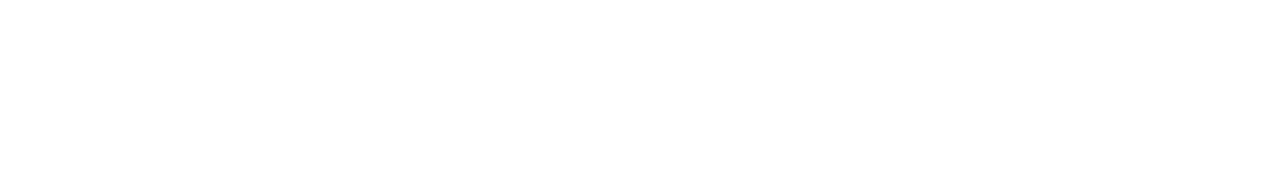
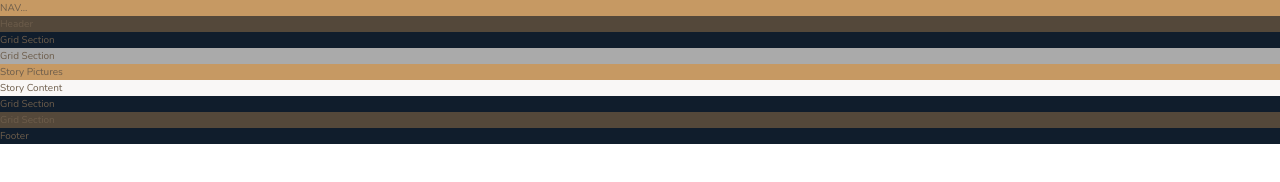
Before and after one commit to valvrauu/nexter, a website: page index.html in a window 1280 px wide. Drawn offline with nearby package versions, Linux system fonts and the light colour scheme.

Commit message:
:sparkles: feat: create the initial content structure

```diff
--- a/index.html
+++ b/index.html
@@ -12,6 +12,33 @@
         <title>nexter &mdash; your home, your freedom</title>
     </head>
     <body>
+        <nav class="nav nav--primary">
+            NAV...
+        </nav>
 
+        <header class="header">
+            Header
+        </header>
+
+        <section class="block-realtors">Grid Section</section>
+
+        <section class="block-features">Grid Section</section>
+
+        <section class="block-story">
+            <div class="block-story__pictures">
+                Story Pictures
+            </div>
+            <div class="block-story__content">
+                Story Content
+            </div>
+        </section>
+
+        <section class="block-homes">Grid Section</section>
+
+        <section class="block-gallery">Grid Section</section>
+
+        <footer class="footer">
+            Footer
+        </footer>
     </body>
 </html>
--- /dev/null
+++ b/sass/layout/_block-features.scss
@@ -0,0 +1,3 @@
+.block-features {
+    background: var(--clr-grey-200);
+}
--- /dev/null
+++ b/sass/layout/_block-gallery.scss
@@ -0,0 +1,3 @@
+.block-gallery {
+    background: var(--clr-grey-900);
+}
--- /dev/null
+++ b/sass/layout/_block-homes.scss
@@ -0,0 +1,3 @@
+.block-homes {
+    background: var(--clr-secondary);
+}
--- /dev/null
+++ b/sass/layout/_block-realtors.scss
@@ -0,0 +1,3 @@
+.block-realtors {
+    background: var(--clr-secondary);
+}
--- /dev/null
+++ b/sass/layout/_block-story.scss
@@ -0,0 +1,9 @@
+.block-story {
+    &__pictures {
+        background: var(--clr-primary);
+    }
+
+    &__content {
+        background: var(--clr-grey-100);
+    }
+}
--- /dev/null
+++ b/sass/layout/_footer.scss
@@ -0,0 +1,3 @@
+.footer {
+    background: var(--clr-secondary);
+}
--- /dev/null
+++ b/sass/layout/_header.scss
@@ -0,0 +1,3 @@
+.header {
+    background: var(--clr-grey-900);
+}
--- /dev/null
+++ b/sass/layout/_nav.scss
@@ -0,0 +1,5 @@
+.nav {
+    &--primary {
+        background: var(--clr-primary);
+    }
+}
--- a/sass/main.scss
+++ b/sass/main.scss
@@ -2,3 +2,12 @@
 
 @import "base/reset";
 @import "base/typography";
+
+@import "layout/block-features";
+@import "layout/block-gallery";
+@import "layout/block-homes";
+@import "layout/block-realtors";
+@import "layout/block-story";
+@import "layout/footer";
+@import "layout/header";
+@import "layout/nav";
```
Also changed, not shown: assets/css/compiled.css, assets/css/prefixed.css, assets/css/style.css.
